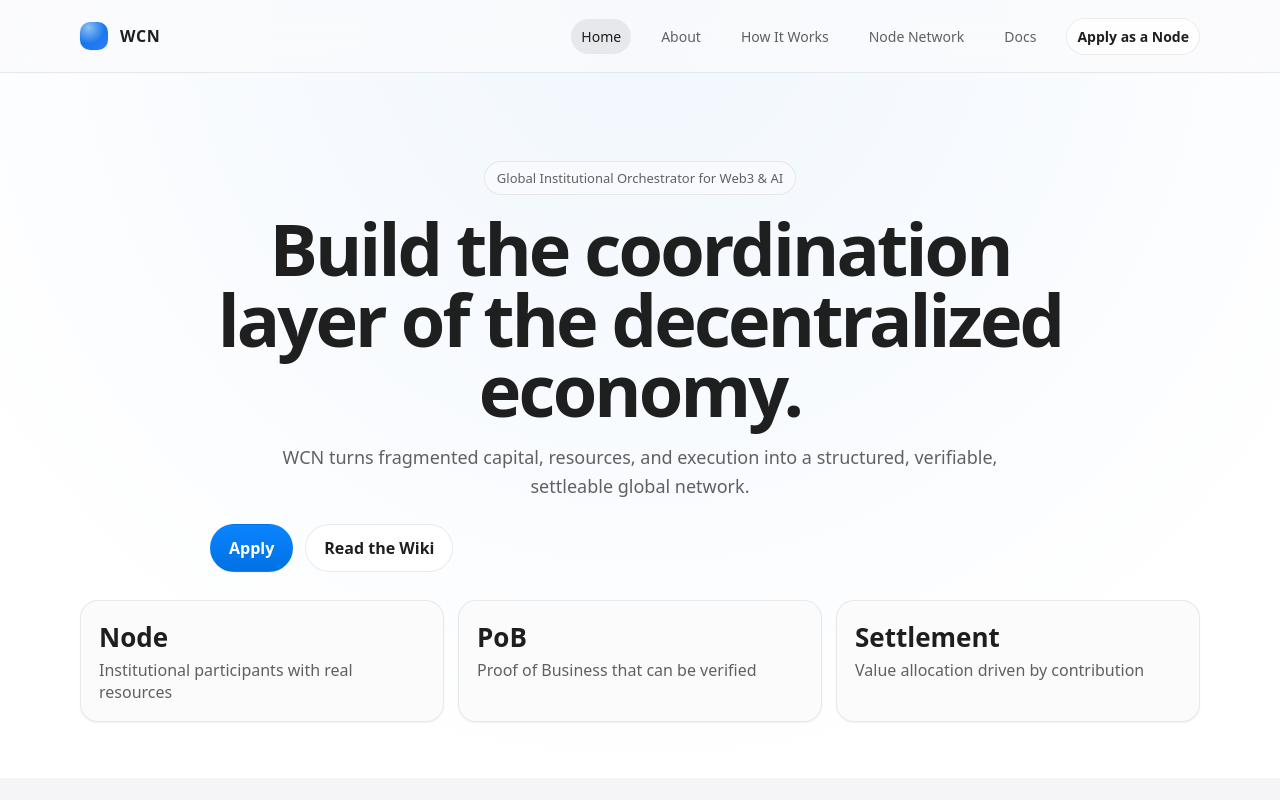
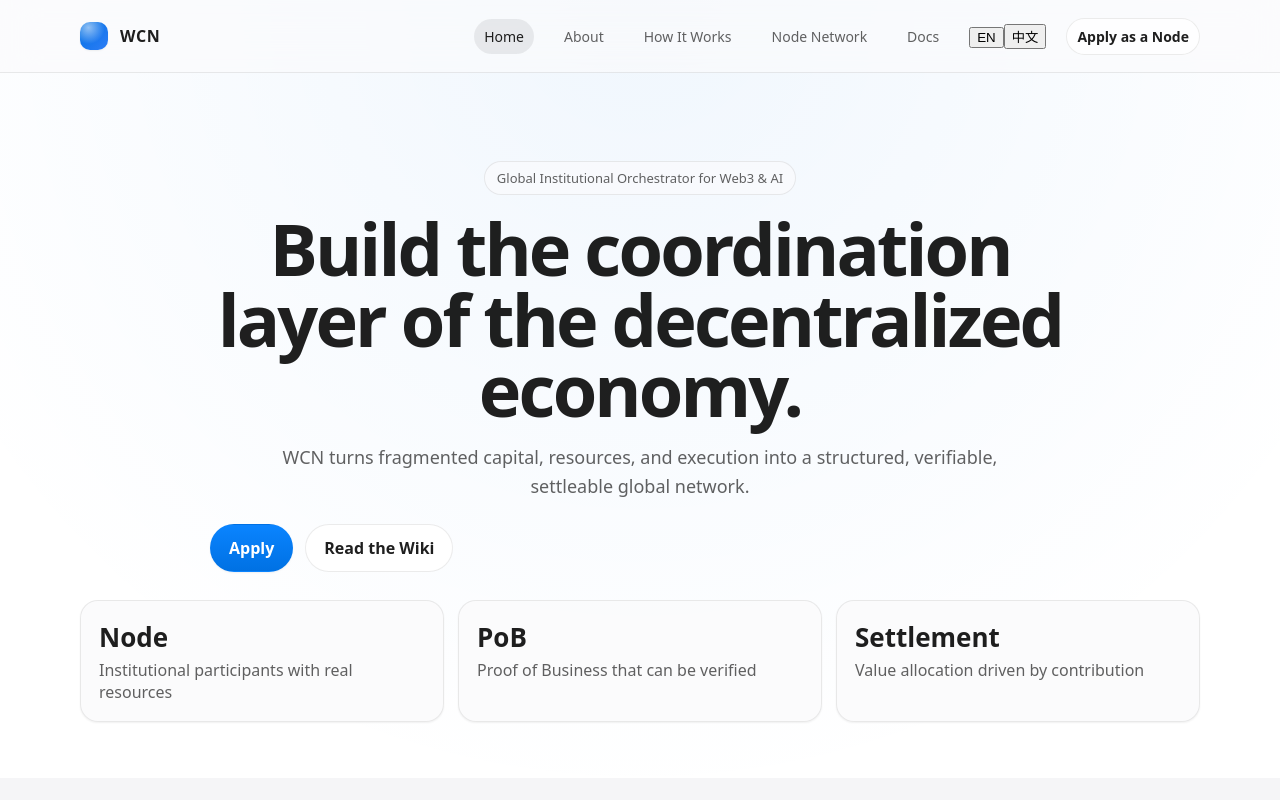
Before and after one commit to Web3Capital/WCN, a Next.js app: page / in a window 1280 px wide. Shown: the top 800 px of the page. Built offline with nearby package versions, Linux system fonts and the light colour scheme; no server answers.

Commit message:
Add bilingual switcher (EN/中文)

```diff
--- /dev/null
+++ b/app/api/lang/route.ts
@@ -0,0 +1,15 @@
+import { NextResponse } from "next/server";
+
+export async function POST(req: Request) {
+  const body = await req.json().catch(() => ({}));
+  const lang = body?.lang === "zh" ? "zh" : "en";
+
+  const res = NextResponse.json({ ok: true, lang });
+  res.cookies.set("wcn_lang", lang, {
+    path: "/",
+    sameSite: "lax",
+    httpOnly: false,
+    maxAge: 60 * 60 * 24 * 365
+  });
+  return res;
+}
--- a/app/docs/page.tsx
+++ b/app/docs/page.tsx
@@ -1,8 +1,10 @@
 import { redirect } from "next/navigation";
 import { getWcnChapters } from "@/lib/wcn-docs";
+import { cookies } from "next/headers";
 
 export default function DocsIndexPage() {
-  const chapters = getWcnChapters();
+  const lang = cookies().get("wcn_lang")?.value === "zh" ? "zh" : "en";
+  const chapters = getWcnChapters(lang);
   const first = chapters[0]?.docs[0];
   redirect(first ? `/docs/${first.slugParts.join("/")}` : "/");
 }
--- a/app/layout.tsx
+++ b/app/layout.tsx
@@ -2,6 +2,7 @@ import "./globals.css";
 import type { Metadata } from "next";
 import { Nav } from "@/components/nav";
 import { Footer } from "@/components/footer";
+import { cookies } from "next/headers";
 
 export const metadata: Metadata = {
   title: "WCN — Global Institutional Orchestrator",
@@ -9,8 +10,9 @@ export const metadata: Metadata = {
 };
 
 export default function RootLayout({ children }: { children: React.ReactNode }) {
+  const lang = cookies().get("wcn_lang")?.value === "zh" ? "zh" : "en";
   return (
-    <html lang="en">
+    <html lang={lang}>
       <body>
         <Nav />
         {children}
--- a/components/nav.tsx
+++ b/components/nav.tsx
@@ -17,6 +17,7 @@ export function Nav() {
   const pathname = usePathname() ?? "/";
   const normalizedPath = pathname.replace(/\/$/, "") || "/";
   const [mobileOpen, setMobileOpen] = useState(false);
+  const [lang, setLang] = useState<"en" | "zh">("en");
   const navId = useId();
 
   function isActive(href: string) {
@@ -29,6 +30,22 @@ export function Nav() {
   useEffect(() => {
     setMobileOpen(false);
   }, [normalizedPath]);
+
+  useEffect(() => {
+    const match = document.cookie.match(/(?:^|;\s*)wcn_lang=(en|zh)(?:;|$)/);
+    setLang(match?.[1] === "zh" ? "zh" : "en");
+  }, []);
+
+  async function switchLang(next: "en" | "zh") {
+    if (next === lang) return;
+    setLang(next);
+    await fetch("/api/lang", {
+      method: "POST",
+      headers: { "Content-Type": "application/json" },
+      body: JSON.stringify({ lang: next })
+    });
+    window.location.reload();
+  }
 
   return (
     <header className="nav">
@@ -57,6 +74,24 @@ export function Nav() {
               {link.label}
             </Link>
           ))}
+          <div className="lang-toggle" role="group" aria-label="Language">
+            <button
+              type="button"
+              className="lang-chip"
+              aria-pressed={lang === "en"}
+              onClick={() => switchLang("en")}
+            >
+              EN
+            </button>
+            <button
+              type="button"
+              className="lang-chip"
+              aria-pressed={lang === "zh"}
+              onClick={() => switchLang("zh")}
+            >
+              中文
+            </button>
+          </div>
           <Link className="button-secondary" href="/apply">
             Apply as a Node
           </Link>
```
Also changed, not shown: app/docs/[...slug]/page.tsx (+8 -3 lines), lib/wcn-docs.ts (+11 -8 lines).
